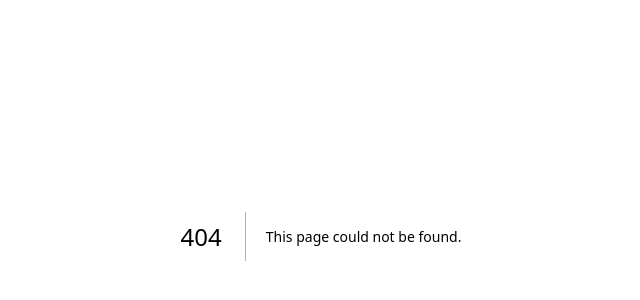
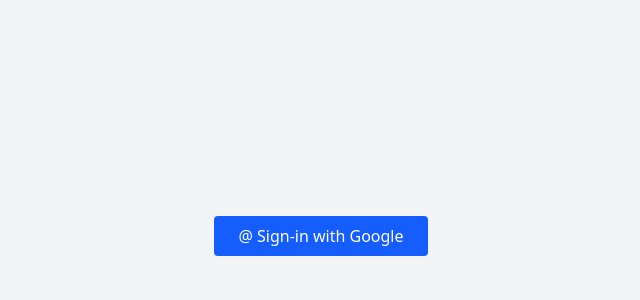
Before and after one commit to sathvik89/Dashboard_foundry, a Next.js app: page /login in a window 1280 px wide. Before the commit this address had no page. Shown: the part 164-464 px from the top of the page, without its empty margins (319-959 px from the left). Built offline with nearby package versions, Linux system fonts and the light colour scheme.

Commit message:
create login page with Google sign-in button

```diff
--- /dev/null
+++ b/app/login/page.js
@@ -0,0 +1,16 @@
+"use client";
+
+import { signIn } from "next-auth/react";
+
+export default function LoginPage() {
+  return (
+    <div className="flex justify-center items-center min-h-screen bg-gray-100">
+      <button
+        onClick={() => signIn("google")}
+        className="bg-blue-600 cursor-pointer text-white px-6 py-2 rounded hover:bg-blue-700"
+      >
+        @ Sign-in with Google
+      </button>
+    </div>
+  );
+}
--- a/app/page.js
+++ b/app/page.js
@@ -1,7 +1,5 @@
-import Image from "next/image";
+import { redirect } from "next/navigation";
 
 export default function Home() {
-  return (
-    <div>HEy</div>
-  );
+  redirect("/login");
 }
```
